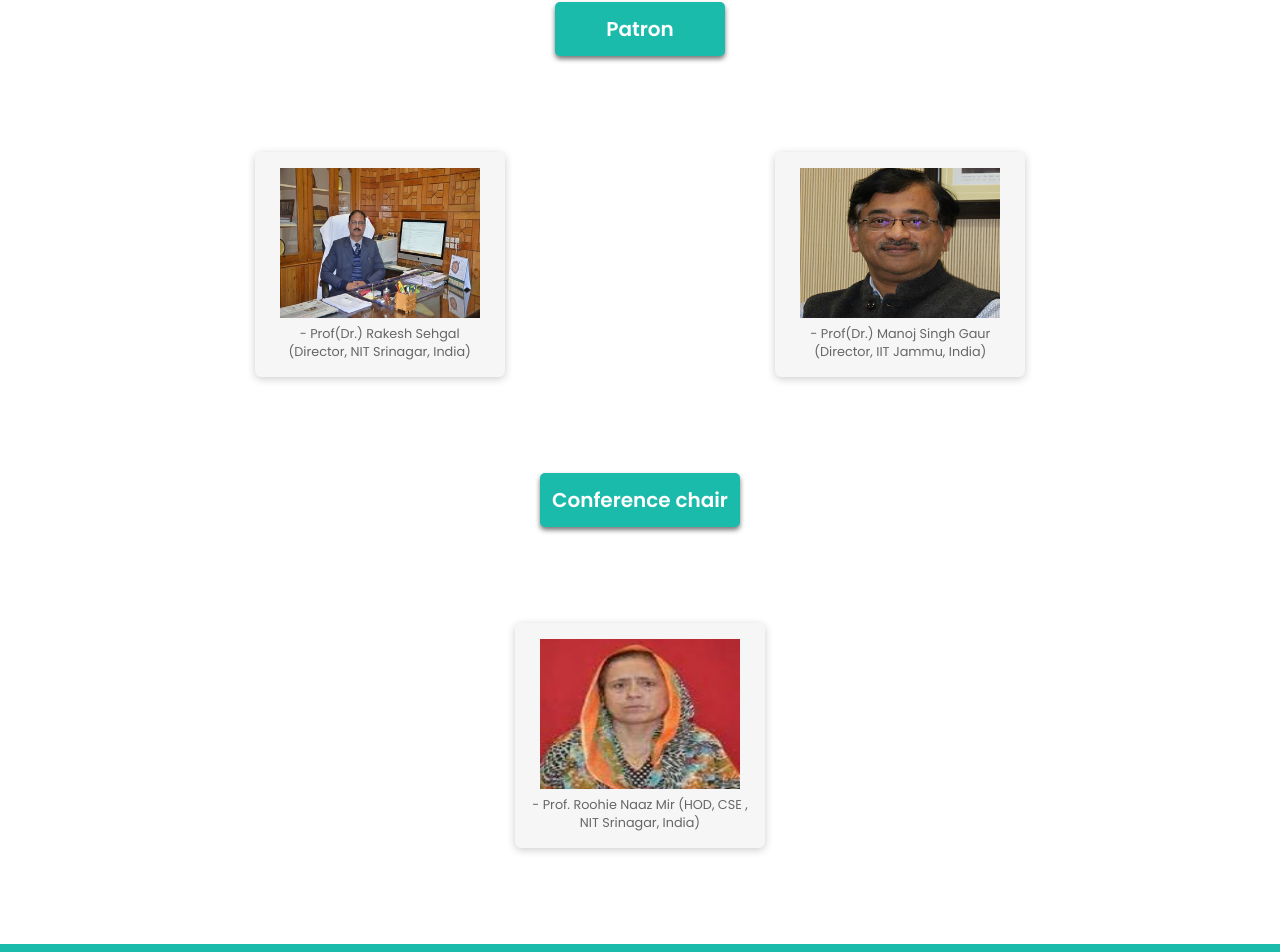
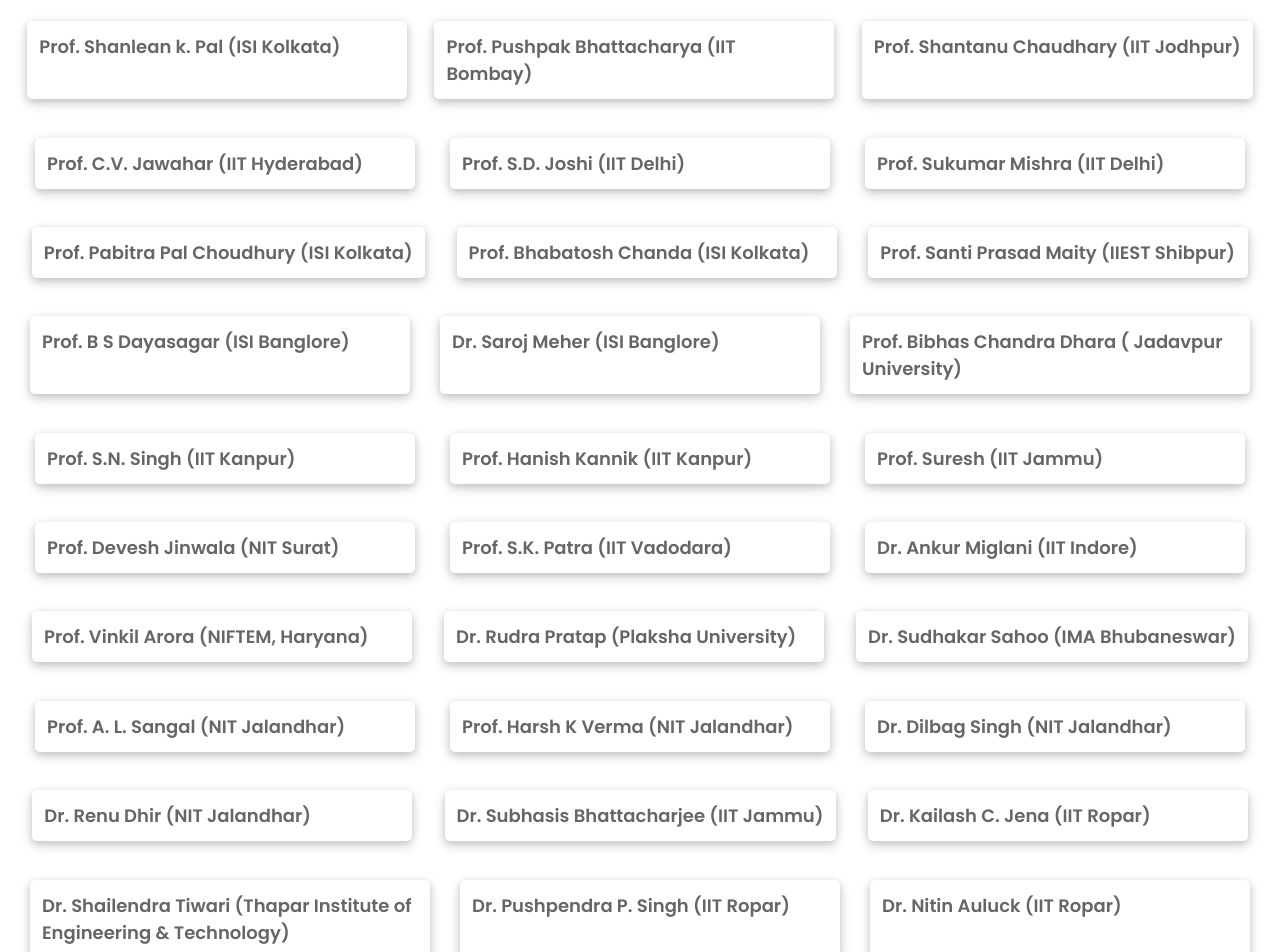
Before and after one commit to Zoyakhatry1/iconic_main, a React (Create React App) app: page /national in a window 1280 px wide. Shown: the part 390-1342 px from the top of the page. Built offline with nearby package versions, Linux system fonts and the light colour scheme; a web font is replaced by a local one.

Commit message:
committe national&international

```diff
--- /dev/null
+++ b/src/components/Button.jsx
@@ -0,0 +1,10 @@
+import React from 'react';
+import classes from "../styles/Button.module.css";
+
+function Button(props) {
+  return (
+    <div className={classes.button}>{props.children}</div>
+  )
+}
+
+export default Button;
--- a/src/components/Card.jsx
+++ b/src/components/Card.jsx
@@ -7,4 +7,4 @@
   )
 }
 
-export default Card
+export default Card;
--- a/src/components/International.jsx
+++ b/src/components/International.jsx
@@ -1,10 +1,7 @@
 import React,{useEffect} from 'react';
 import "../styles/App.css";
-import classes from "../styles/Members2.module.css";
-import dirimg from "../assets/director.jpg";
-import iitdir from "../assets/iit_director.png";
-import hodimg from "../assets/prof.jpg";
-import Card from './Card';
+import classes from "../styles/National.module.css";
+import Button from './Button';
 
 function International() {
   useEffect(() => {
@@ -18,37 +15,21 @@
     <div className="page-heading">
     <span>International Committee</span>
      </div>
-     <div className={classes.content}>
-     <div className={classes.buttonbox}>
-       <button className={classes.shadowbutton}>Patron</button>
-     </div>
-     <div className={classes.patron}>
-       <Card>
-         <img className={classes.img} src={dirimg} alt="" />
-         <p className={classes.name}>
-           - Prof(Dr.) Rakesh Sehgal (Director, NIT Srinagar, India)
-         </p>
-       </Card>
-       <Card>
-         <img className={classes.img} src={iitdir} alt="" />
-         <p className={classes.name}>
-           {" "}
-           - Prof(Dr.) Manoj Singh Gaur (Director, IIT Jammu, India)
-         </p>
-       </Card>
-     </div>
-     <div className={classes.buttonbox}>
-       <button className={classes.shadowbutton}>Conference chair</button>
-     </div>
-     <div className={classes.patron}>
-       <Card>
-         <img className={classes.img} src={hodimg} alt="" />
-         <p className={classes.name}>
-           - Prof. Roohie Naaz Mir (HOD, CSE , NIT Srinagar, India)
-         </p>
-       </Card>
-     </div>
-   </div>
+      <div className={classes.flex}>
+        <Button>Dr. Sarmistha Batra (McGill University</Button>
+        <Button>Dr. Daniel (QueenLand University)</Button>
+        <Button>Prof. Vijayan K. Asari (University of Dayton, Ohio, USA)</Button>
+        <Button>Prof. Muhammad Khurram Khan (King Saud University, Riyadh, Saudi Arabia)</Button>
+        <Button>Prof. Michele NAPPI (University of Salerno, Italy)</Button>
+        <Button>Prof. Hari Mohan Pandey (Edge Hill University, United Kingdom)</Button>
+        <Button>Prof. Amir H. Gandomi (University of Technology Sydney)</Button>
+        <Button>Prof. Carmen Bisogni (Università Di Salerno, Italy)</Button>
+        <Button>Prof. Aniello Castiglione (University of Naples Parthenope, Italy)</Button>
+        <Button>Prof. Peerapong Uthansakul (Suranaree University of Technology, Thailand)</Button>
+        <Button>Prof. Abdeld Jalil Ouahabi (Universiti De Tours, France)</Button>
+        <Button>Prof. Fahd N. Al-Wesabi (King Khalid University, Saudi Arabia)</Button>
+        <Button> Prof. Ahmad Ali AlZubi (King Saud University, Riyadh, Saudi Arabia)</Button>
+      </div>
 
     </div>
   )
--- a/src/components/National.jsx
+++ b/src/components/National.jsx
@@ -1,10 +1,8 @@
 import React,{useEffect} from 'react';
 import "../styles/App.css";
-import classes from "../styles/Members2.module.css";
-import Card from './Card';
-import dirimg from "../assets/director.jpg";
-import iitdir from "../assets/iit_director.png";
-import hodimg from "../assets/prof.jpg";
+import Button from './Button';
+import classes from "../styles/National.module.css";
+
 
 function National() {
   useEffect(() => {
@@ -14,42 +12,50 @@
     });
   }, []);
   return (
-    <div>
+    <div className={classes.main}>
     <div className="page-heading">
     <span>National Committee</span>
      </div>
+        <div className={classes.flex}>
+          <Button>Prof. Shanlean k. Pal (ISI Kolkata) </Button>
+          <Button>Prof. Pushpak Bhattacharya (IIT Bombay)</Button>
+          <Button>Prof. Shantanu Chaudhary (IIT Jodhpur)</Button>
+          <Button>Prof. C.V. Jawahar (IIT Hyderabad)</Button>
+          <Button>Prof. S.D. Joshi (IIT Delhi)</Button>
+          <Button>Prof. Sukumar Mishra (IIT Delhi)</Button>
+          <Button>Prof. Pabitra Pal Choudhury (ISI Kolkata)</Button>
+          <Button>Prof. Bhabatosh Chanda (ISI Kolkata)</Button>
+          <Button>Prof. Santi Prasad Maity (IIEST Shibpur)</Button>
+          <Button>Prof. B S Dayasagar (ISI Banglore)</Button>
+          <Button>Dr. Saroj Meher (ISI Banglore)</Button>
+          <Button>Prof. Bibhas Chandra Dhara ( Jadavpur University)</Button>
+          <Button>Prof. S.N. Singh (IIT Kanpur)</Button>
+          <Button>Prof. Hanish Kannik (IIT Kanpur)</Button>
+          <Button>Prof. Suresh (IIT Jammu)</Button>
+          <Button>Prof. Devesh Jinwala (NIT Surat)</Button>
+          <Button>Prof. S.K. Patra (IIT Vadodara)</Button>
+          <Button>Dr. Ankur Miglani (IIT Indore)</Button>
+          <Button>Prof. Vinkil Arora (NIFTEM, Haryana)</Button>
+          <Button>Dr. Rudra Pratap (Plaksha University)</Button>
 
-     <div className={classes.content}>
-        <div className={classes.buttonbox}>
-          <button className={classes.shadowbutton}>Patron</button>
+          <Button>Dr. Sudhakar Sahoo (IMA Bhubaneswar)</Button>
+          <Button>Prof. A. L. Sangal (NIT Jalandhar)</Button>
+          <Button>Prof. Harsh K Verma (NIT Jalandhar)</Button>
+          <Button> Dr. Dilbag Singh (NIT Jalandhar)</Button>
+
+          <Button>Dr. Renu Dhir (NIT Jalandhar)</Button>
+          <Button>Dr. Subhasis Bhattacharjee (IIT Jammu)</Button>
+          <Button>Dr. Kailash C. Jena (IIT Ropar)</Button>
+          <Button>Dr. Shailendra Tiwari (Thapar Institute of Engineering & Technology)</Button>
+          <Button>Dr. Pushpendra P. Singh (IIT Ropar)</Button>
+          <Button>Dr. Nitin Auluck (IIT Ropar)</Button>
+          <Button>Dr. Amitash Ojha (IIT Jammu)</Button>
+          <Button>Dr. Sitara K (NIT Trichy)</Button>
+          <Button>Dr. Sharvan Kumar Pahuja (NIT Jalandhar)</Button>
+
+
+
         </div>
-        <div className={classes.patron}>
-          <Card>
-            <img className={classes.img} src={dirimg} alt="" />
-            <p className={classes.name}>
-              - Prof(Dr.) Rakesh Sehgal (Director, NIT Srinagar, India)
-            </p>
-          </Card>
-          <Card>
-            <img className={classes.img} src={iitdir} alt="" />
-            <p className={classes.name}>
-              {" "}
-              - Prof(Dr.) Manoj Singh Gaur (Director, IIT Jammu, India)
-            </p>
-          </Card>
-        </div>
-        <div className={classes.buttonbox}>
-          <button className={classes.shadowbutton}>Conference chair</button>
-        </div>
-        <div className={classes.patron}>
-          <Card>
-            <img className={classes.img} src={hodimg} alt="" />
-            <p className={classes.name}>
-              - Prof. Roohie Naaz Mir (HOD, CSE , NIT Srinagar, India)
-            </p>
-          </Card>
-        </div>
-      </div>
     </div>
   )
 }
--- /dev/null
+++ b/src/styles/Button.module.css
@@ -0,0 +1,15 @@
+.button {
+    min-width: 380px;
+    max-width: 400px;
+    padding: 12px;
+    font-size: 18px;
+    font-weight: 600;
+    cursor: pointer;
+    border: none;
+    background:white ;
+    color:#666666;
+    border-radius: 5px;
+    margin: 1.2rem 0;
+    box-shadow: rgb(17 17 26 / 10%) 0px 2px 6px,
+    rgb(17 17 26 / 20%) 0px 4px 12px;
+}
--- a/src/styles/National.module.css
+++ b/src/styles/National.module.css
@@ -0,0 +1,14 @@
+.flex{
+    display: flex;
+    margin: 2rem auto;
+    justify-content: space-evenly;
+    flex-wrap: wrap;
+    max-width: 1500px;
+}
+.names{
+   color:#666666;
+   margin-left: 2rem;
+}
+.names li{
+    margin: 1rem 0;
+}
```
Also changed, not shown: src/components/Members2.jsx (+19 -19 lines).
